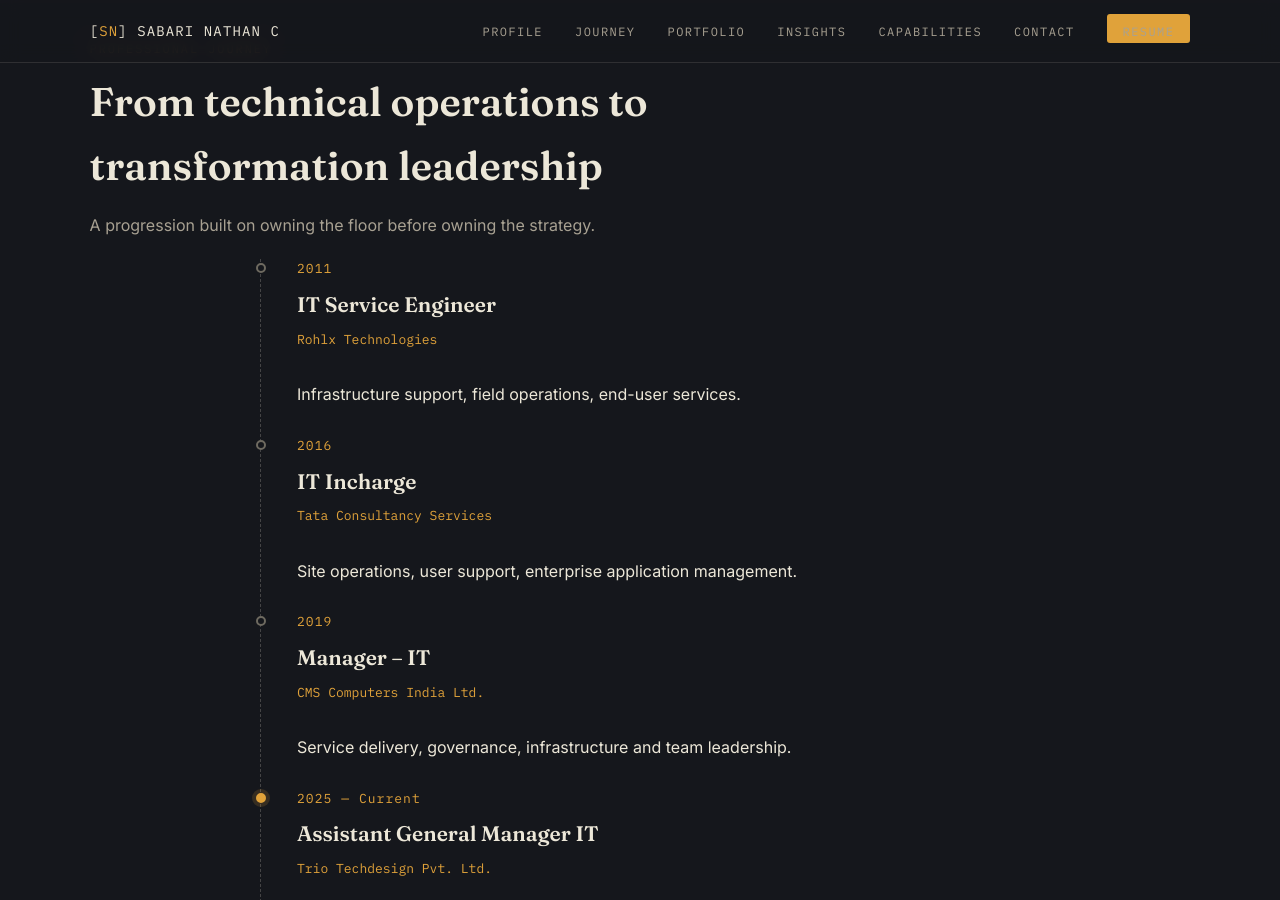
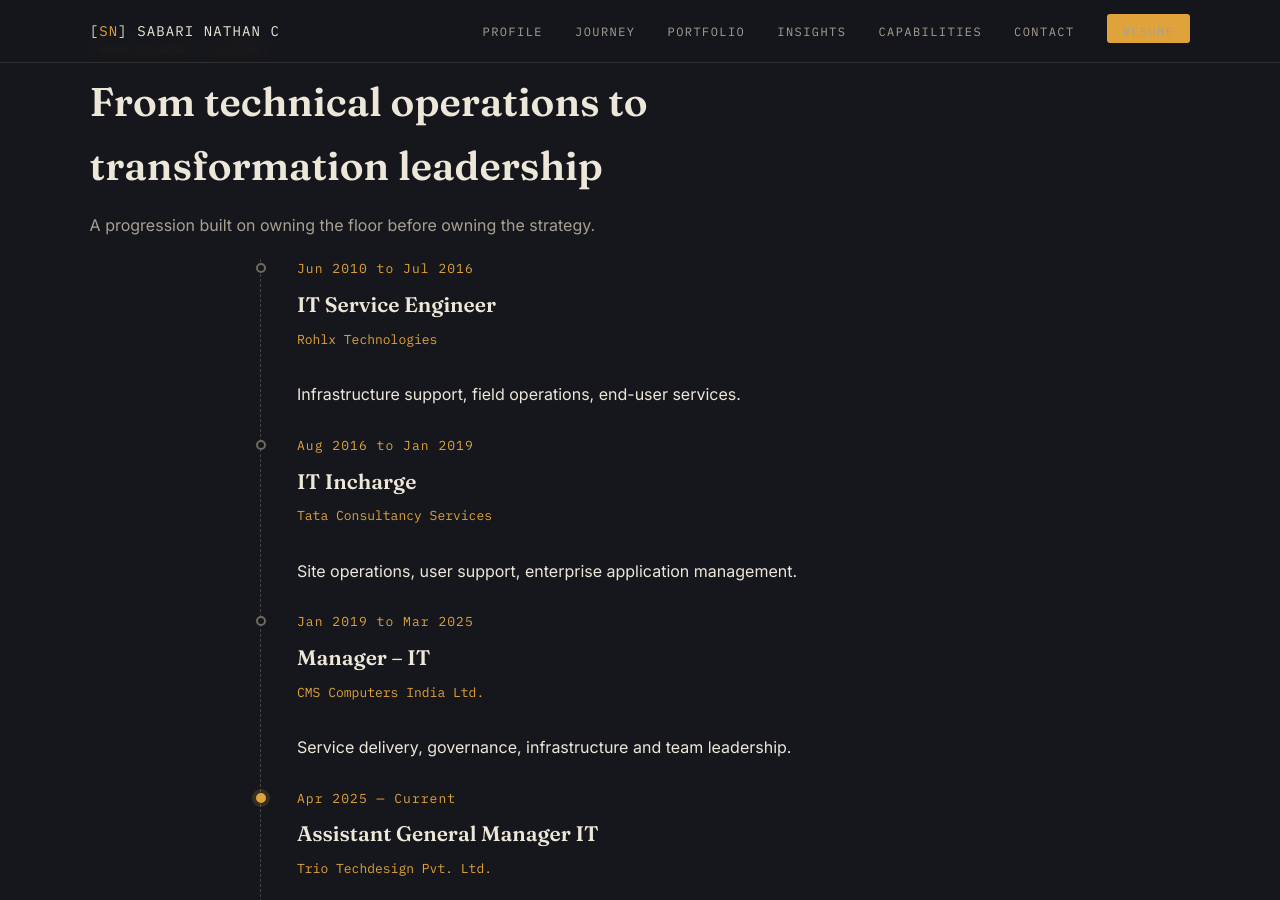
Before and after one commit to sabarinathan36/sabarinathan.github.io, a Jekyll site: the page index.html, which Jekyll copies as it is, in a window 1280 px wide and 900 px high, scrolled down 1336 px. Built offline with Jekyll 4.4.1, drawn with Linux system fonts in a browser that asks for light colours.

Commit message:
Update index.html

```diff
--- a/index.html
+++ b/index.html
@@ -146,7 +146,7 @@
 
             <div class="timeline-item reveal">
                 <span class="node"></span>
-                <div class="timeline-year">2011</div>
+                <div class="timeline-year">Jun 2010 to Jul 2016</div>
                 <div class="timeline-content">
                     <h3>IT Service Engineer</h3>
                     <p><div class="timeline-company">Rohlx Technologies</div><br>Infrastructure support, field operations, end-user services.</p>
@@ -155,7 +155,7 @@
 
             <div class="timeline-item reveal">
                 <span class="node"></span>
-                <div class="timeline-year">2016</div>
+                <div class="timeline-year">Aug 2016 to Jan 2019</div>
                 <div class="timeline-content">
                     <h3>IT Incharge</h3>
                     <p><div class="timeline-company">Tata Consultancy Services</div><br>Site operations, user support, enterprise application management.</p>
@@ -164,7 +164,7 @@
 
             <div class="timeline-item reveal">
                 <span class="node"></span>
-                <div class="timeline-year">2019</div>
+                <div class="timeline-year">Jan 2019 to Mar 2025</div>
                 <div class="timeline-content">
                     <h3>Manager – IT</h3>
                     <p><div class="timeline-company">CMS Computers India Ltd.</div><br>Service delivery, governance, infrastructure and team leadership.</p>
@@ -173,7 +173,7 @@
 
             <div class="timeline-item is-current reveal">
                 <span class="node"></span>
-                <div class="timeline-year">2025 — Current</div>
+                <div class="timeline-year">Apr 2025 — Current</div>
                 <div class="timeline-content">
                     <h3>Assistant General Manager IT</h3>
                     <p><div class="timeline-company">Trio Techdesign Pvt. Ltd.</div><br>YantraAI, Moodle LMS, monitoring platform modernization, and DC/DR resilience programs.</p>
```
